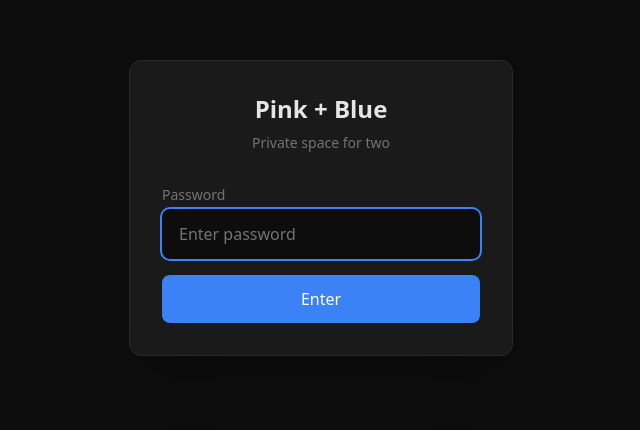
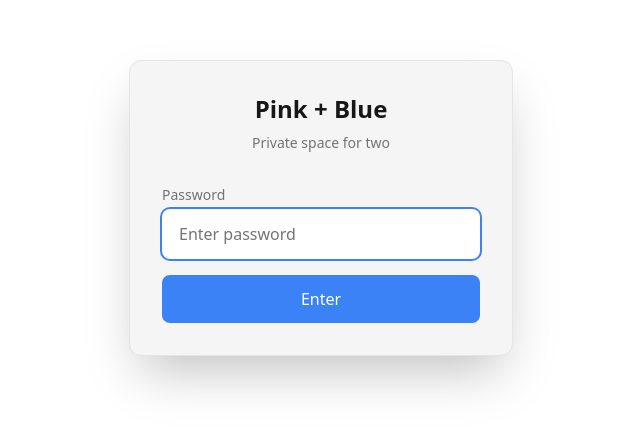
Before and after one commit to chrismorell37/cloud-messenger, a React (Vite) app: page / in a window 1280 px wide. Shown: the part 192-622 px from the top of the page, without its empty margins (319-959 px from the left). Built offline with nearby package versions, Linux system fonts and the light colour scheme.

Commit message:
Switch to light mode for iOS keyboard visibility

```diff
--- a/index.html
+++ b/index.html
@@ -1,17 +1,17 @@
 <!doctype html>
-<html lang="en" class="dark">
+<html lang="en">
   <head>
     <meta charset="UTF-8" />
     <link rel="icon" type="image/svg+xml" href="/vite.svg" />
     <meta name="viewport" content="width=device-width, initial-scale=1.0, maximum-scale=1.0, user-scalable=no" />
-    <meta name="theme-color" content="#0d0d0d" />
+    <meta name="theme-color" content="#ffffff" />
     <meta name="apple-mobile-web-app-capable" content="yes" />
-    <meta name="apple-mobile-web-app-status-bar-style" content="black-translucent" />
+    <meta name="apple-mobile-web-app-status-bar-style" content="default" />
     <meta name="robots" content="noindex, nofollow" />
     <title>Pink + Blue</title>
     <style>
-      /* Prevent flash of white background */
-      html, body { background-color: #0d0d0d; }
+      /* Prevent flash of different background */
+      html, body { background-color: #ffffff; }
     </style>
   </head>
   <body>
--- a/src/components/Editor.tsx
+++ b/src/components/Editor.tsx
@@ -789,13 +789,6 @@ export default function Editor() {
         </button>
       </div>
 
-      {/* Bottom gradient for iOS keyboard dismiss button visibility */}
-      <div
-        className="fixed bottom-0 left-0 right-0 h-32 pointer-events-none z-10"
-        style={{
-          background: 'linear-gradient(to top, rgba(42, 42, 42, 0.95) 0%, rgba(42, 42, 42, 0.7) 40%, transparent 100%)'
-        }}
-      />
     </div>
   )
 }
--- a/src/index.css
+++ b/src/index.css
@@ -1,11 +1,11 @@
 @import "tailwindcss";
 
-/* Custom dark mode theme */
+/* Custom light mode theme */
 @theme {
-  --color-dark-bg: #0d0d0d;
-  --color-dark-surface: #1a1a1a;
-  --color-dark-border: #2a2a2a;
-  --color-dark-text: #e5e5e5;
+  --color-dark-bg: #ffffff;
+  --color-dark-surface: #f5f5f5;
+  --color-dark-border: #e5e5e5;
+  --color-dark-text: #171717;
   --color-dark-muted: #737373;
   --color-dark-accent: #3b82f6;
   --color-dark-accent-hover: #2563eb;
@@ -13,7 +13,7 @@
 
 /* Base styles */
 html {
-  color-scheme: dark;
+  color-scheme: light;
 }
 
 body {
@@ -121,7 +121,7 @@ body {
 }
 
 ::-webkit-scrollbar-track {
-  @apply bg-dark-bg;
+  @apply bg-dark-surface;
 }
 
 ::-webkit-scrollbar-thumb {
@@ -130,5 +130,5 @@ body {
 
 /* Selection styling */
 ::selection {
-  @apply bg-dark-accent/30;
+  @apply bg-dark-accent/20;
 }
```
